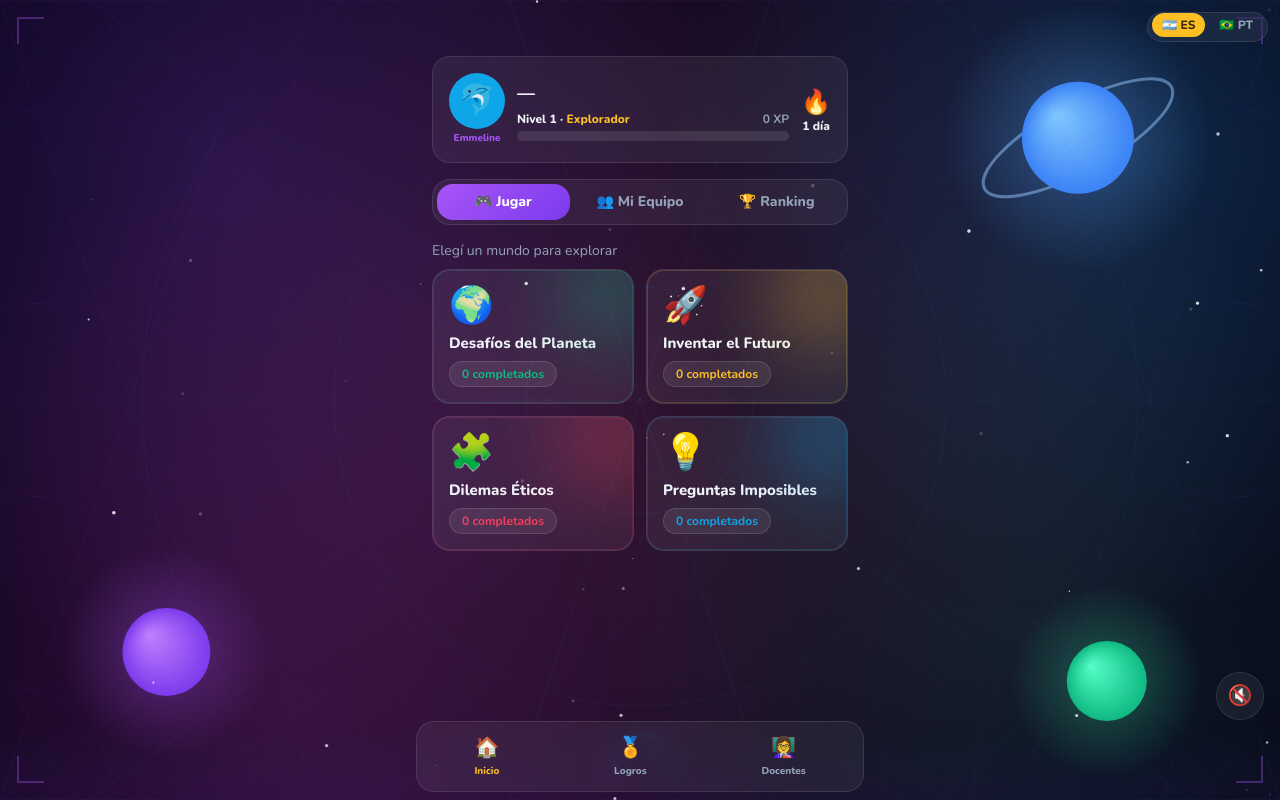
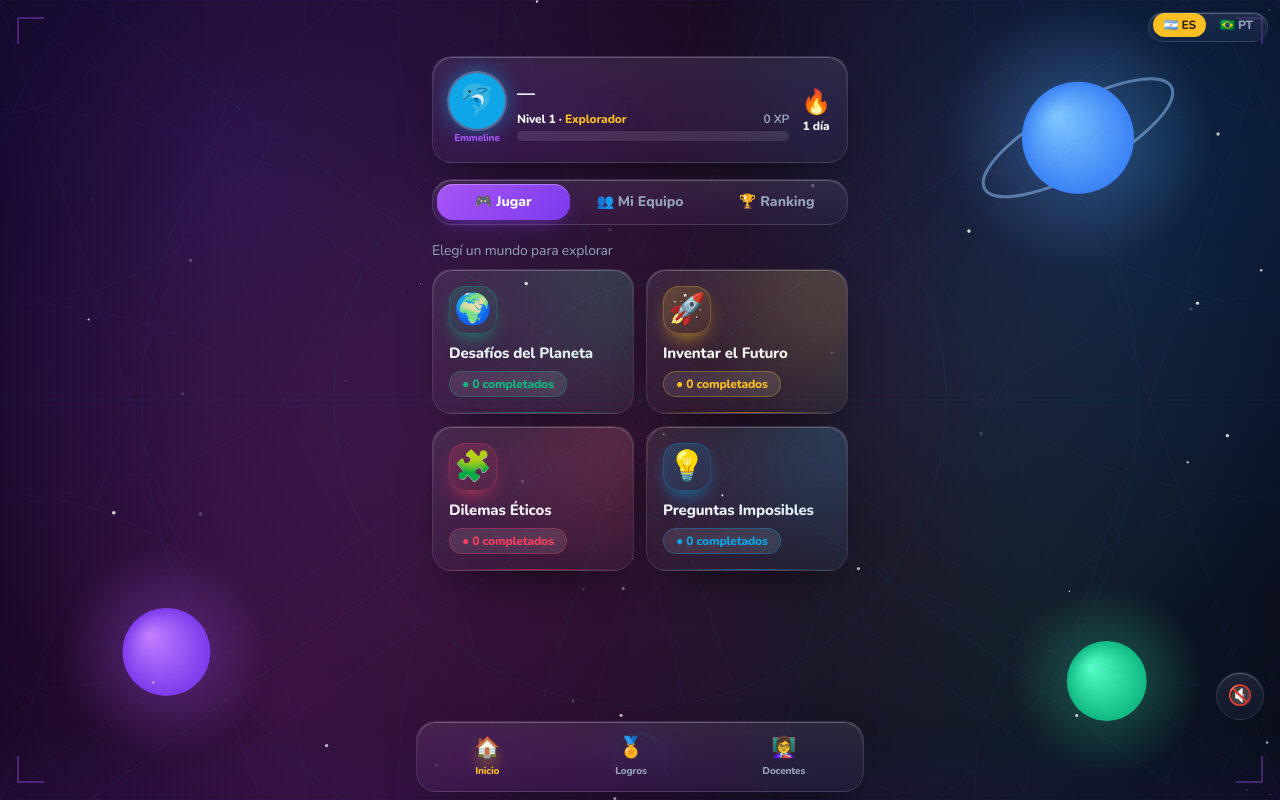
Before and after one commit to ChrisMeniw/mentelibre, a React (Vite) app: page /hub in a window 1280 px wide. Built offline with nearby package versions, Linux system fonts and the light colour scheme.

Commit message:
design: rediseño premium — sistema glass refinado, logo con gradiente animado, botones con glow, world cards con disco de gradiente, micro-interacciones
Co-Authored-By: Claude Opus 4.8 (1M context) <noreply@anthropic.com>

```diff
--- a/src/components/BottomNav.jsx
+++ b/src/components/BottomNav.jsx
@@ -21,11 +21,17 @@ export default function BottomNav() {
             <button
               key={it.to}
               onClick={() => nav(it.to)}
-              className="flex flex-col items-center gap-0.5 px-5 py-1.5 active:scale-90 transition"
+              className="relative flex flex-col items-center gap-0.5 px-5 py-1.5 active:scale-90 transition"
               style={{ color: active ? 'var(--gold)' : 'var(--text-dim)' }}
             >
-              <span className="text-xl">{it.icon}</span>
-              <span className="text-[10px] font-extrabold">{it.label}</span>
+              {active && (
+                <span
+                  className="absolute inset-0 m-auto w-11 h-9 rounded-full -z-0"
+                  style={{ background: 'radial-gradient(circle, rgba(251,191,36,0.22), transparent 70%)' }}
+                />
+              )}
+              <span className="text-xl relative">{it.icon}</span>
+              <span className="text-[10px] font-extrabold relative">{it.label}</span>
             </button>
           )
         })}
--- a/src/components/WorldCard.jsx
+++ b/src/components/WorldCard.jsx
@@ -7,17 +7,28 @@ export default function WorldCard({ world, completed = 0, onClick }) {
     <button
       type="button"
       onClick={onClick}
-      className="card p-4 text-left active:scale-95 transition relative overflow-hidden fade-in"
-      style={{ boxShadow: `inset 0 0 0 1px ${world.color}33` }}
+      className="card lift p-4 text-left relative overflow-hidden fade-in group"
     >
       <div
-        className="absolute -right-6 -top-6 w-24 h-24 rounded-full blur-2xl opacity-40"
+        className="absolute -right-8 -top-8 w-28 h-28 rounded-full blur-3xl opacity-40 group-hover:opacity-70 transition-opacity"
         style={{ background: world.color }}
       />
-      <div className="text-4xl mb-2">{world.emoji}</div>
+      <div
+        className="absolute inset-x-0 bottom-0 h-px"
+        style={{ background: `linear-gradient(90deg, transparent, ${world.color}, transparent)`, opacity: 0.5 }}
+      />
+      <div
+        className="w-12 h-12 rounded-2xl grid place-items-center text-3xl mb-2.5 relative"
+        style={{
+          background: `linear-gradient(135deg, ${world.color}38, ${world.color}10)`,
+          boxShadow: `0 10px 22px -10px ${world.color}, inset 0 0 0 1px ${world.color}44`,
+        }}
+      >
+        {world.emoji}
+      </div>
       <div className="font-extrabold leading-tight text-[15px]">{name}</div>
-      <div className="mt-2 chip" style={{ color: world.color }}>
-        {completed} {t('completed')}
+      <div className="mt-2 chip" style={{ color: world.color, borderColor: `${world.color}55` }}>
+        ● {completed} {t('completed')}
       </div>
     </button>
   )
--- a/src/index.css
+++ b/src/index.css
@@ -15,7 +15,6 @@
 }
 
 * { box-sizing: border-box; -webkit-tap-highlight-color: transparent; }
-
 html, body, #root { height: 100%; }
 
 body {
@@ -24,53 +23,133 @@ body {
   color: var(--text);
   font-family: 'Nunito', system-ui, sans-serif;
   -webkit-font-smoothing: antialiased;
+  text-rendering: optimizeLegibility;
   overscroll-behavior-y: none;
+  letter-spacing: -0.01em;
 }
 
+::selection { background: rgba(168,85,247,0.35); color: #fff; }
+
 @layer components {
+  /* ---- Glass cards premium ---- */
   .card {
-    background: rgba(255, 255, 255, 0.06);
-    backdrop-filter: blur(14px);
-    -webkit-backdrop-filter: blur(14px);
-    border: 1px solid rgba(255, 255, 255, 0.10);
-    border-radius: 18px;
+    position: relative;
+    background:
+      linear-gradient(180deg, rgba(255,255,255,0.085), rgba(255,255,255,0.03));
+    backdrop-filter: blur(18px) saturate(140%);
+    -webkit-backdrop-filter: blur(18px) saturate(140%);
+    border: 1px solid rgba(255,255,255,0.10);
+    border-radius: 20px;
+    box-shadow:
+      0 18px 50px -24px rgba(0,0,0,0.85),
+      inset 0 1px 0 rgba(255,255,255,0.10);
   }
+  /* highlight superior sutil */
+  .card::before {
+    content: '';
+    position: absolute; inset: 0;
+    border-radius: inherit;
+    padding: 1px;
+    background: linear-gradient(180deg, rgba(255,255,255,0.22), rgba(255,255,255,0) 40%);
+    -webkit-mask: linear-gradient(#000 0 0) content-box, linear-gradient(#000 0 0);
+    -webkit-mask-composite: xor; mask-composite: exclude;
+    pointer-events: none; opacity: 0.7;
+  }
+
   .btn {
-    @apply font-extrabold rounded-2xl px-5 py-3 transition-all active:scale-95 select-none;
+    @apply font-extrabold rounded-2xl px-5 py-3 transition-all duration-200 active:scale-[0.97] select-none relative overflow-hidden;
+    letter-spacing: 0;
   }
   .btn-primary {
-    background: linear-gradient(135deg, var(--violet-light), var(--violet));
+    background: linear-gradient(135deg, #B06CFF 0%, var(--violet) 55%, #5B21B6 100%);
     color: #fff;
-    box-shadow: 0 8px 24px -8px rgba(124, 58, 237, 0.7);
+    box-shadow: 0 10px 30px -10px rgba(124,58,237,0.85), inset 0 1px 0 rgba(255,255,255,0.35);
   }
   .btn-gold {
-    background: linear-gradient(135deg, #FCD34D, var(--gold));
+    background: linear-gradient(135deg, #FFE08A 0%, var(--gold) 55%, #E59409 100%);
     color: #3B2A04;
+    box-shadow: 0 10px 30px -10px rgba(251,191,36,0.8), inset 0 1px 0 rgba(255,255,255,0.6);
   }
   .btn-ghost {
-    background: rgba(255, 255, 255, 0.06);
-    border: 1px solid rgba(255, 255, 255, 0.12);
+    background: rgba(255,255,255,0.05);
+    border: 1px solid rgba(255,255,255,0.12);
     color: var(--text);
   }
+  .btn-ghost:hover { background: rgba(255,255,255,0.09); }
+  /* brillo que cruza el botón al apoyar */
+  .btn::after {
+    content: ''; position: absolute; inset: 0;
+    background: linear-gradient(120deg, transparent 30%, rgba(255,255,255,0.35) 50%, transparent 70%);
+    transform: translateX(-120%); transition: transform 0.6s ease;
+  }
+  .btn:hover::after { transform: translateX(120%); }
+
   .chip {
-    @apply inline-flex items-center gap-1 rounded-full px-3 py-1 text-xs font-bold;
-    background: rgba(255, 255, 255, 0.08);
-    border: 1px solid rgba(255, 255, 255, 0.12);
+    @apply inline-flex items-center gap-1 rounded-full px-3 py-1 text-xs font-extrabold;
+    background: rgba(255,255,255,0.07);
+    border: 1px solid rgba(255,255,255,0.12);
+    backdrop-filter: blur(6px);
+  }
+
+  .input {
+    @apply w-full rounded-2xl px-4 py-3 outline-none transition-all;
+    background: rgba(255,255,255,0.045);
+    border: 1px solid rgba(255,255,255,0.12);
+    color: var(--text);
+  }
+  .input::placeholder { color: rgba(148,163,184,0.7); }
+  .input:focus {
+    border-color: rgba(168,85,247,0.7);
+    box-shadow: 0 0 0 3px rgba(168,85,247,0.18);
+    background: rgba(255,255,255,0.06);
   }
 }
 
+@layer utilities {
+  /* Texto con gradiente animado (logo y acentos) */
+  .grad-text {
+    background: linear-gradient(110deg, #C4B5FD, #7C3AED 30%, #0EA5E9 55%, #FBBF24 85%);
+    background-size: 220% auto;
+    -webkit-background-clip: text; background-clip: text;
+    -webkit-text-fill-color: transparent; color: transparent;
+    animation: grad-pan 7s linear infinite;
+  }
+  .glow-violet { box-shadow: 0 0 0 1px rgba(168,85,247,0.4), 0 0 28px -4px rgba(168,85,247,0.6); }
+  .glow-gold { box-shadow: 0 0 0 1px rgba(251,191,36,0.45), 0 0 28px -4px rgba(251,191,36,0.6); }
+  .text-glow { text-shadow: 0 0 24px rgba(168,85,247,0.45); }
+  .lift { transition: transform 0.25s cubic-bezier(0.34,1.56,0.64,1), box-shadow 0.25s ease; }
+  .lift:hover { transform: translateY(-3px); }
+}
+
 /* ---- Animaciones ---- */
+@keyframes grad-pan { to { background-position: 220% center; } }
+
 @keyframes fadeIn {
   from { opacity: 0; transform: translateY(16px); }
   to   { opacity: 1; transform: translateY(0); }
 }
-.fade-in { animation: fadeIn 0.4s ease both; }
-.fade-in-d1 { animation: fadeIn 0.4s ease 0.06s both; }
-.fade-in-d2 { animation: fadeIn 0.4s ease 0.12s both; }
-.fade-in-d3 { animation: fadeIn 0.4s ease 0.18s both; }
+.fade-in { animation: fadeIn 0.45s cubic-bezier(0.22,1,0.36,1) both; }
+.fade-in-d1 { animation: fadeIn 0.45s cubic-bezier(0.22,1,0.36,1) 0.07s both; }
+.fade-in-d2 { animation: fadeIn 0.45s cubic-bezier(0.22,1,0.36,1) 0.14s both; }
+.fade-in-d3 { animation: fadeIn 0.45s cubic-bezier(0.22,1,0.36,1) 0.21s both; }
 
-/* Barra de XP */
-.xp-fill { transition: width 0.6s cubic-bezier(0.34, 1.56, 0.64, 1); }
+@keyframes floaty { 0%,100% { transform: translateY(0); } 50% { transform: translateY(-7px); } }
+.floaty { animation: floaty 5s ease-in-out infinite; }
+
+@keyframes glow-pulse {
+  0%,100% { box-shadow: 0 0 24px -6px rgba(168,85,247,0.55); }
+  50%     { box-shadow: 0 0 40px -2px rgba(168,85,247,0.85); }
+}
+.glow-pulse { animation: glow-pulse 3.2s ease-in-out infinite; }
+
+/* Barra de XP con brillo en movimiento */
+.xp-fill { transition: width 0.7s cubic-bezier(0.34,1.56,0.64,1); position: relative; overflow: hidden; }
+.xp-fill::after {
+  content: ''; position: absolute; inset: 0;
+  background: linear-gradient(90deg, transparent, rgba(255,255,255,0.55), transparent);
+  transform: translateX(-100%); animation: xp-shine 2.6s ease-in-out infinite;
+}
+@keyframes xp-shine { 0% { transform: translateX(-100%); } 60%,100% { transform: translateX(220%); } }
 
 /* Confetti */
 @keyframes confetti-fall {
@@ -92,10 +171,7 @@ body {
 @keyframes blink { 50% { opacity: 0; } }
 .caret::after { content: '▋'; margin-left: 2px; color: var(--violet-light); animation: blink 1s step-end infinite; }
 
-/* Scroll suave y sin barras feas en móvil */
 .no-scrollbar::-webkit-scrollbar { display: none; }
 .no-scrollbar { -ms-overflow-style: none; scrollbar-width: none; }
-
-/* Área segura para notch del celular */
 .safe-top { padding-top: env(safe-area-inset-top); }
 .safe-bottom { padding-bottom: env(safe-area-inset-bottom); }
--- a/src/pages/Achievements.jsx
+++ b/src/pages/Achievements.jsx
@@ -10,7 +10,7 @@ export default function Achievements() {
     <div className="max-w-md mx-auto px-4 pt-14 pb-28 space-y-4">
       <div className="text-center fade-in">
         <div className="text-4xl">🏅</div>
-        <h1 className="font-logo text-2xl mt-1">{t('badgesTitle')}</h1>
+        <h1 className="font-logo text-3xl mt-1 grad-text">{t('badgesTitle')}</h1>
         <p className="text-sm text-[var(--text-dim)]">{t('badgesSub')} · {count}/8</p>
       </div>
       <BadgeGrid unlocked={player.unlockedBadges || []} />
--- a/src/pages/Hub.jsx
+++ b/src/pages/Hub.jsx
@@ -19,7 +19,10 @@ function PlayerHeader() {
     <div className="card p-4 fade-in">
       <div className="flex items-center gap-3">
         <div className="flex flex-col items-center shrink-0">
-          <div className="w-14 h-14 rounded-full grid place-items-center text-3xl" style={{ background: av.color }}>
+          <div
+            className="w-14 h-14 rounded-full grid place-items-center text-3xl"
+            style={{ background: av.color, boxShadow: `0 0 0 2px rgba(255,255,255,0.22), 0 0 24px -4px ${av.color}` }}
+          >
             {player.avatar}
           </div>
           <span className="text-[10px] font-extrabold text-[var(--violet-light)] mt-0.5">{player.avatarName}</span>
@@ -62,7 +65,7 @@ export default function Hub() {
             onClick={() => setTab(tb.id)}
             className="flex-1 btn text-sm py-2"
             style={tab === tb.id
-              ? { background: 'linear-gradient(135deg,var(--violet-light),var(--violet))', color: '#fff' }
+              ? { background: 'linear-gradient(135deg,var(--violet-light),var(--violet))', color: '#fff', boxShadow: '0 8px 22px -10px rgba(124,58,237,0.9), inset 0 1px 0 rgba(255,255,255,0.3)' }
               : { background: 'transparent', color: 'var(--text-dim)' }}
           >
             {tb.icon} {tb.label}
--- a/src/pages/TeacherPortal.jsx
+++ b/src/pages/TeacherPortal.jsx
@@ -22,7 +22,7 @@ export default function TeacherPortal() {
     <div className="max-w-md mx-auto px-4 pt-14 pb-28 space-y-5">
       <div className="text-center fade-in">
         <div className="text-4xl">👩‍🏫</div>
-        <h1 className="font-logo text-2xl mt-1">{t('teacherTitle')}</h1>
+        <h1 className="font-logo text-3xl mt-1 grad-text">{t('teacherTitle')}</h1>
         <p className="text-sm text-[var(--text-dim)] mt-1">{t('teacherIntro')}</p>
       </div>
 
```
Also changed, not shown: src/pages/Landing.jsx (+6 -6 lines).
